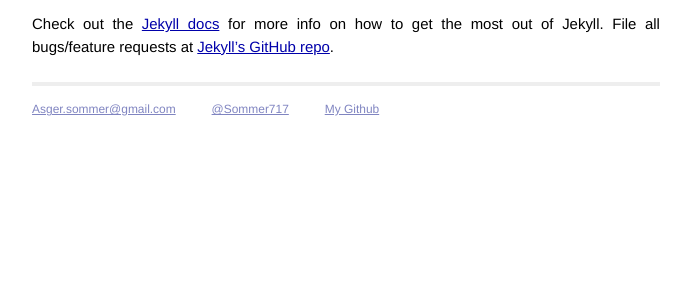
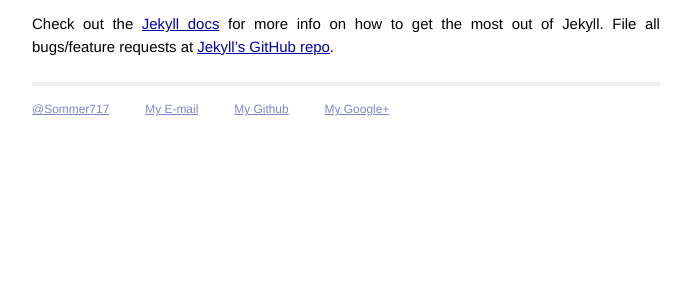
Before and after one commit to AsgerSommer/asgersommer.github.io, a Jekyll site: the page built from _posts/2014-01-15-welcome-to-jekyll.markdown, in a window 1280 px wide. Shown: the part 411-705 px from the top of the page, without its empty margins (294-985 px from the left). Built offline with Jekyll 4.4.1, drawn with Linux system fonts in a browser that asks for light colours; Markdown is read by kramdown in place of the engine named in the settings.

Commit message:
contact info

```diff
--- a/_layouts/default.html
+++ b/_layouts/default.html
@@ -24,14 +24,14 @@
           {{ content }}
 
           <div class="footer">
-            <div class="contact">
+          	<div class="contact">
               <p>
-                <a href="mailto:asger.sommer@gmail.com">Asger.sommer@gmail.com</a><br />
+                <a href="https://twitter.com/Sommer717">@Sommer717</a><br />
               </p>
             </div>
             <div class="contact">
               <p>
-                <a href="https://twitter.com/Sommer717">@Sommer717</a><br />
+                <a href="mailto:asger.sommer@gmail.com">My E-mail</a><br />
               </p>
             </div>
             <div class="contact">
@@ -39,6 +39,11 @@
                 <a href="https://github.com/AsgerSommer">My Github</a><br />
               </p>
             </div>
+            <div class="contact">
+              <p>
+                <a href="https://plus.google.com/+AsgerSommer">My Google+</a><br />
+              </p>
+            </div>
           </div>
         </div>
 
```
